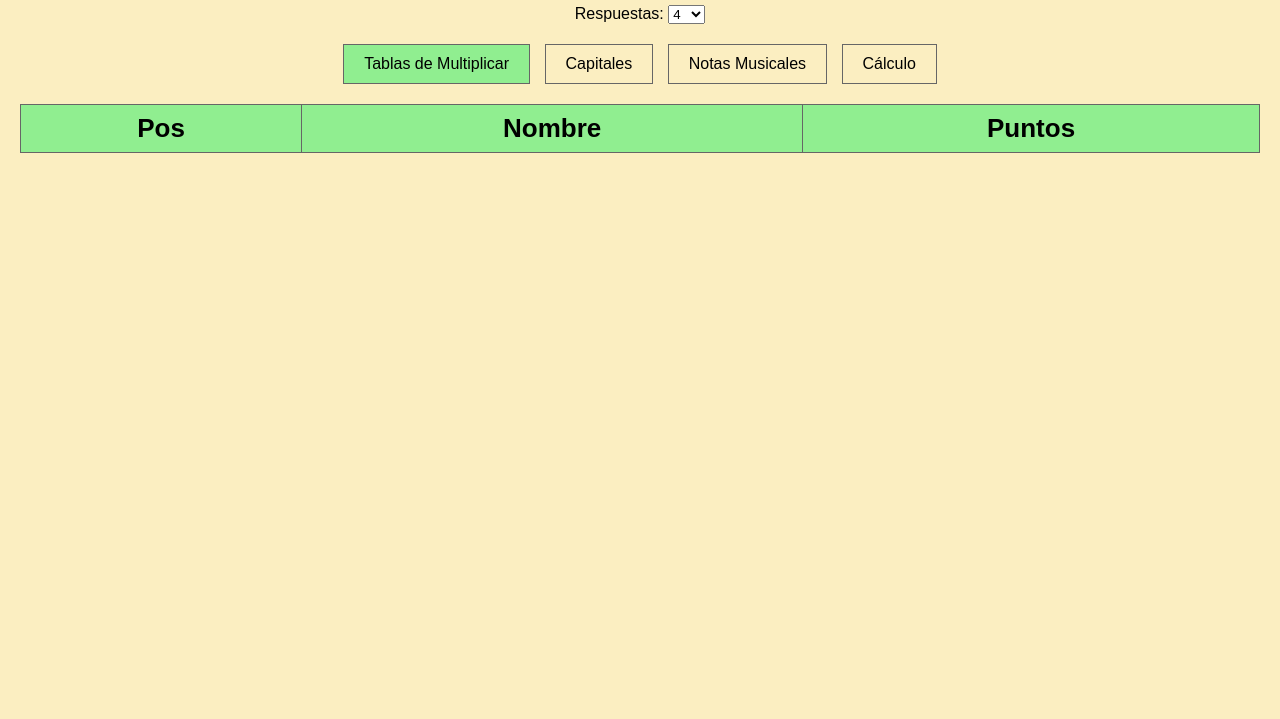
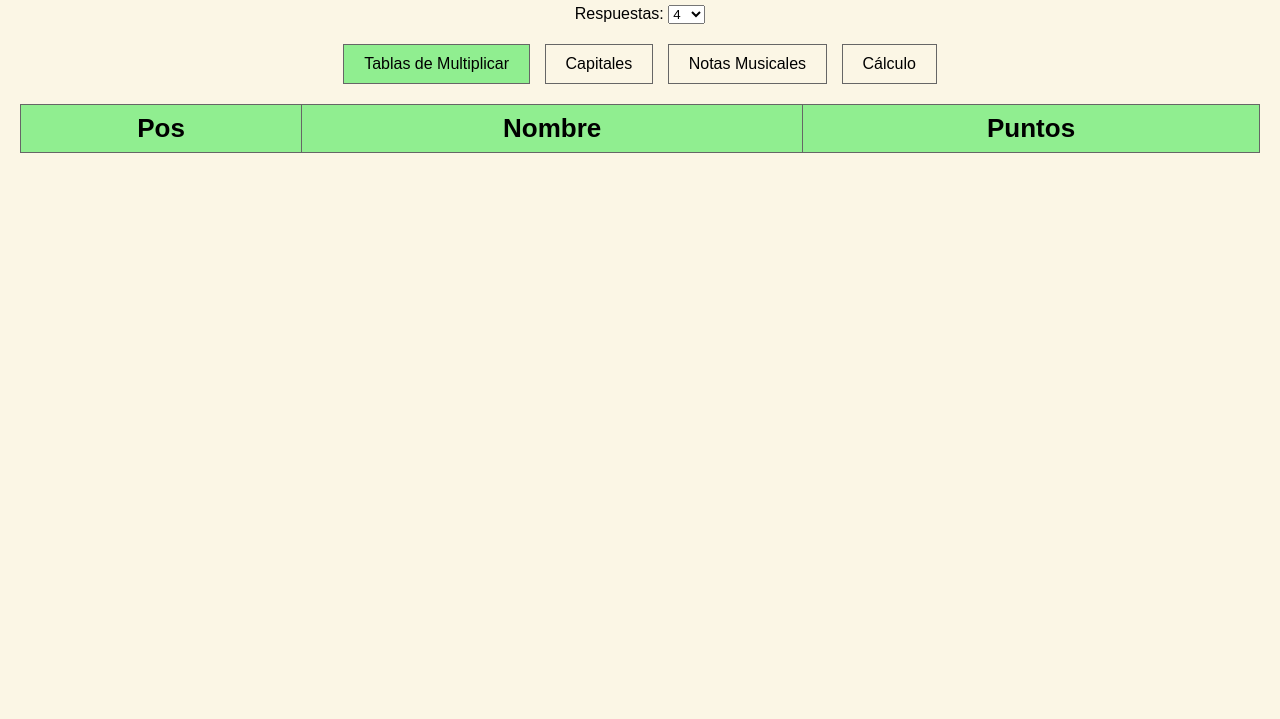
Before and after one commit to rafgim2/ARSchoolQuizLeaderboards, a plain HTML site: page index.html in a window 1280 px wide. Shown: the part 81-800 px from the top of the page. Drawn offline with Linux system fonts and the light colour scheme; no server answers.

Commit message:
Update index.html

```diff
--- a/index.html
+++ b/index.html
@@ -7,7 +7,7 @@
     <style>
       body {
         font-family: sans-serif;
-        background-color: #fbeec1;
+        background-color: #fbf6e5;
         margin: 20px;
       }
       h1 {
@@ -27,7 +27,7 @@
         margin: 0 5px;
         padding: 10px 20px;
         font-size: 16px;
-        background-color: #fbeec1;
+        background-color: #fbf6e5;
         border: 1px solid #666;
         cursor: pointer;
       }
```
